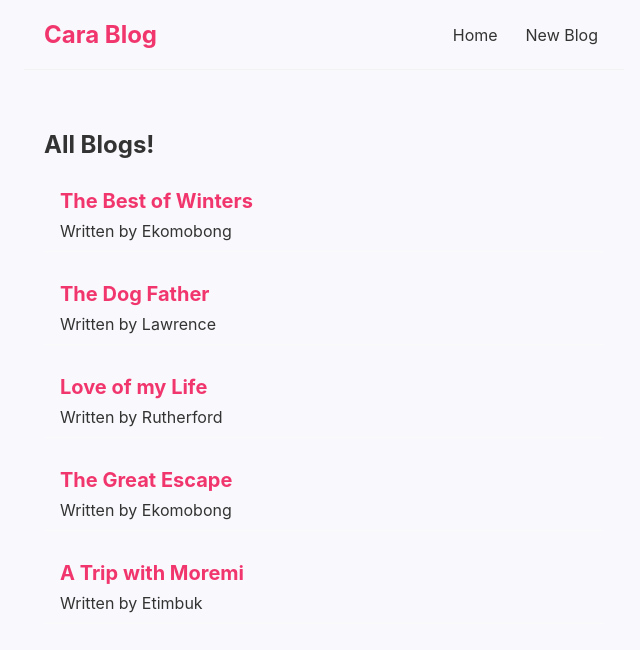
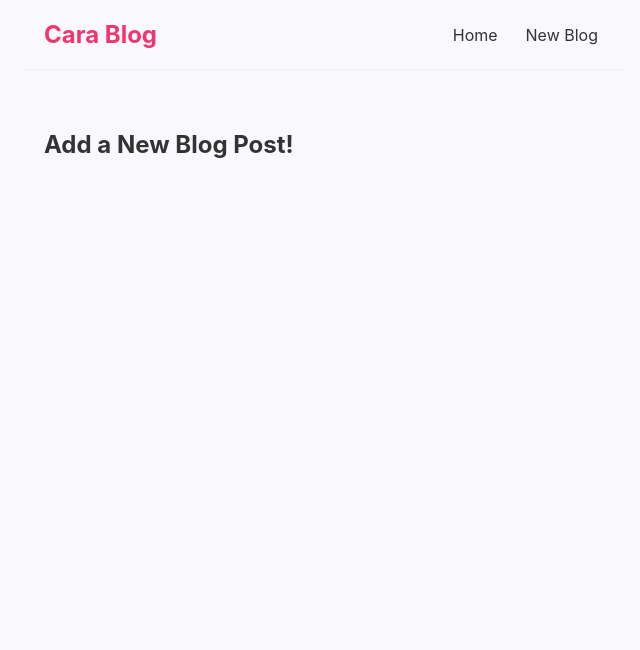
Before and after one commit to UdohLawrence/cara-blog, a React (Vite) app: page /create in a window 1280 px wide. Shown: the top 650 px of the page, without its empty margins (316-956 px from the left). Built offline with nearby package versions, Linux system fonts and the light colour scheme; data requests are answered from the project's data file.

Commit message:
initial configuration of React Router

```diff
--- a/src/App.jsx
+++ b/src/App.jsx
@@ -1,15 +1,25 @@
-import React from "react";
 import NavBar from "./components/NavBar";
 import Home from "./components/Home";
+import Create from "./components/Create";
+import { BrowserRouter as Router, Route, Switch  } from "react-router-dom";{/*/cjs/react-router-dom.min";*/}
 
 function App() {
   return (
+    <Router>
     <div className="App">
       <NavBar />
       <div className="content">
-        <Home />
+      <Switch>
+        <Route exact path='/'>
+          <Home />
+        </Route>
+        <Route path='/create'>
+          <Create />
+        </Route>
+      </Switch>
       </div>
     </div>
+    </Router>
   );
 }
 
--- /dev/null
+++ b/src/components/Create.jsx
@@ -0,0 +1,10 @@
+
+const Create = () => {
+  return (
+    <div>
+        <h2>Add a New Blog Post!</h2>
+    </div>
+  )
+}
+
+export default Create
--- a/src/components/NavBar.jsx
+++ b/src/components/NavBar.jsx
@@ -1,12 +1,12 @@
-import React from 'react';
+import { Link } from "react-router-dom/cjs/react-router-dom";
 
 const NavBar = () => {
   return (
     <nav className="navbar">
         <h1>Cara Blog</h1>
         <div className="links">
-            <a href="/">Home</a>
-            <a href="/create">New Blog</a>
+            <Link to="/">Home</Link>
+            <Link to="/create">New Blog</Link>
         </div>
     </nav>
   );
```
